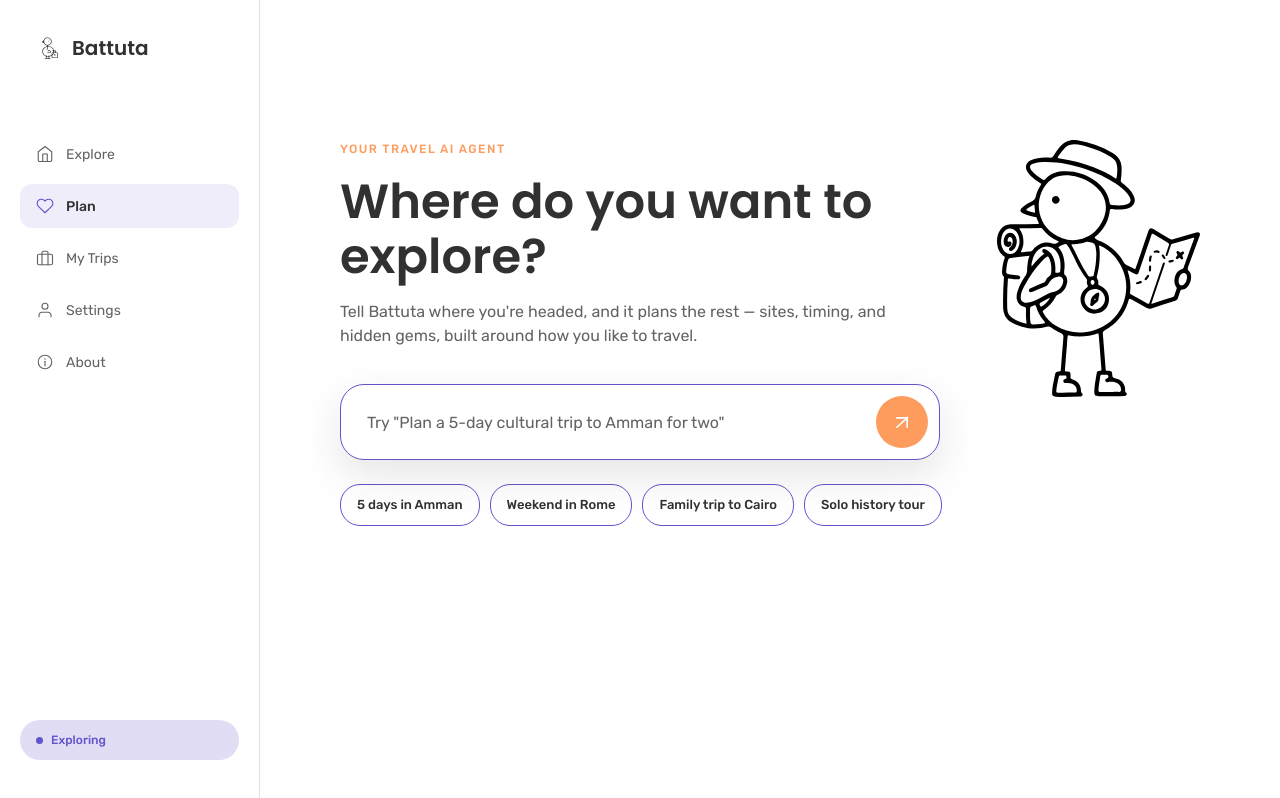
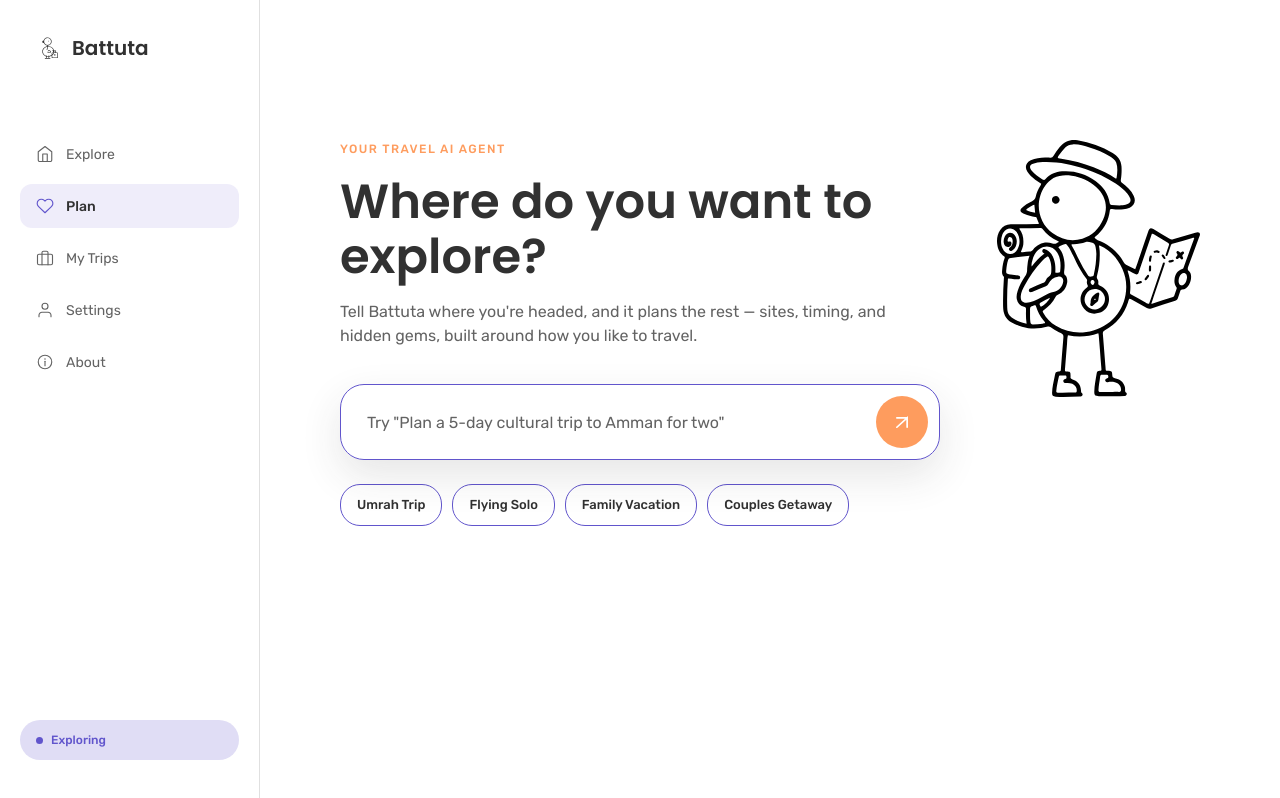
Before and after one commit to ramadawod-cmyk/battuta-huna, a React (Vite) app: page /plan in a window 1280 px wide. Built offline with nearby package versions, Linux system fonts and the light colour scheme.

Commit message:
Update Plan screen quick-suggestion pills
Co-Authored-By: Claude Sonnet 5 <noreply@anthropic.com>

```diff
--- a/src/pages/Plan.tsx
+++ b/src/pages/Plan.tsx
@@ -23,7 +23,7 @@ import {
 } from "../lib/planFlow";
 import type { Site } from "../lib/types";
 
-const SUGGESTIONS = ["5 days in Amman", "Weekend in Rome", "Family trip to Cairo", "Solo history tour"];
+const SUGGESTIONS = ["Umrah Trip", "Flying Solo", "Family Vacation", "Couples Getaway"];
 
 type ChatMessage = { role: "user" | "assistant"; content: string };
 type Phase = "landing" | "chat" | "selecting" | "building";
```
